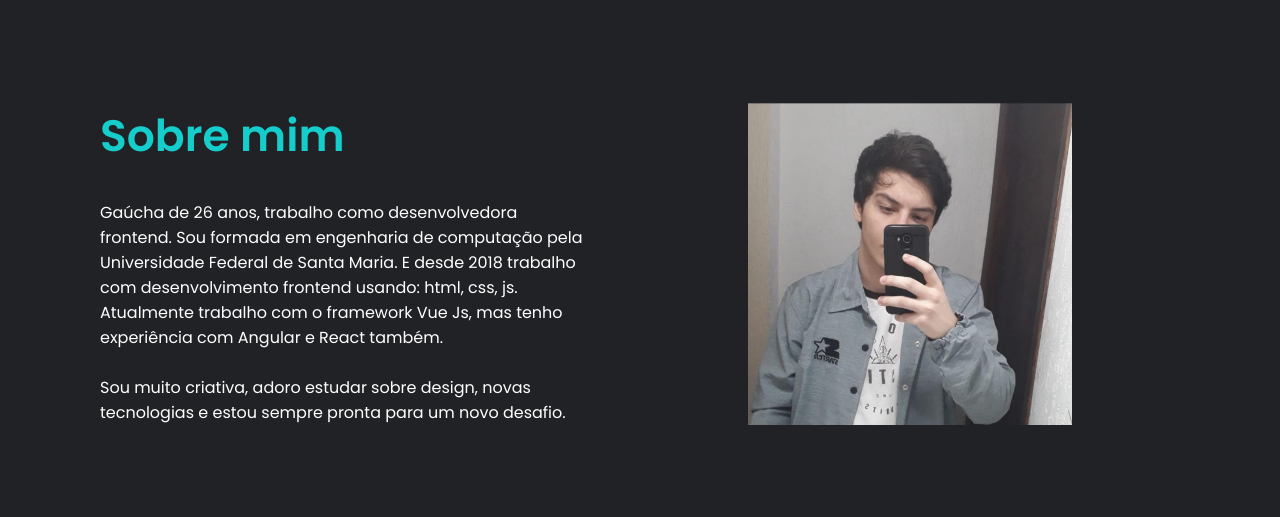
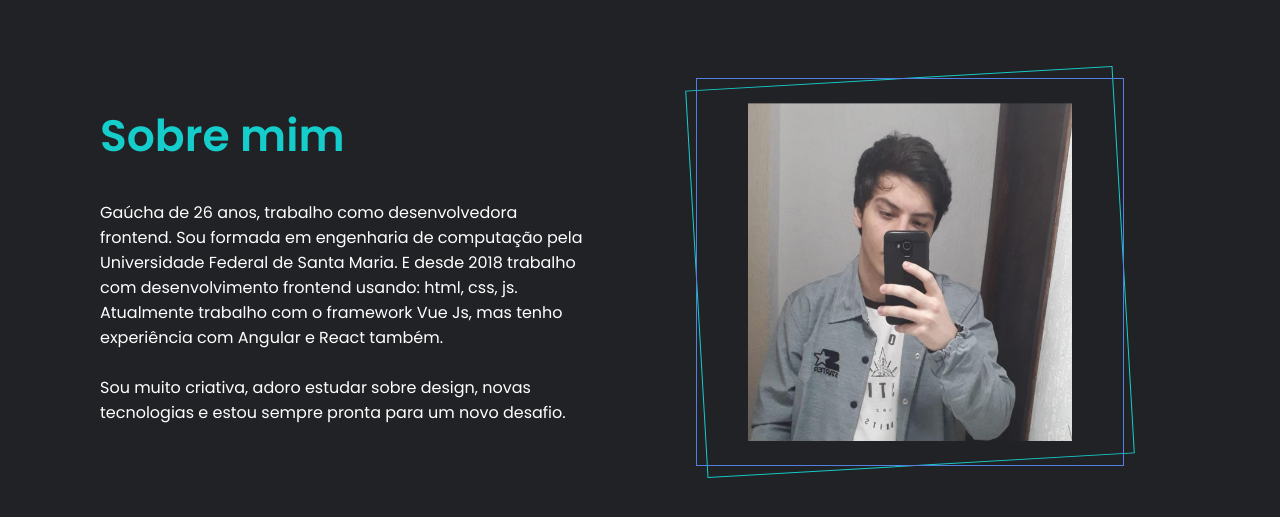
Before and after one commit to Arnxld/portfolio, a plain HTML site: page index.html in a window 1280 px wide. Shown: the part 797-1314 px from the top of the page. Drawn offline with nearby package versions, Linux system fonts and the light colour scheme.

Commit message:
added lines to about-me's img-container

```diff
--- a/index.html
+++ b/index.html
@@ -15,7 +15,7 @@
           <span>Pedro Arnold</span>
         </div>
         <h2>Hello,</h2>
-        <h1>I am Pedro Arnold</h1>
+        <h1 class="title-green ">I am Pedro Arnold</h1>
         <p>
           Desenvolvedor frontend há aproximadamente 1 ano (também conheço um
           pouco de backend). Adoro aprender coisas novas e trabalhar em equipe
@@ -50,6 +50,8 @@
         </p>
       </div>
       <div class="img-container">
+          <div class="line green"></div>
+          <div class="line purple"></div>
           <img src="/assets/profile.jpg" alt="Pedro Arnold">
       </div>
     </section>
--- a/style.css
+++ b/style.css
@@ -75,10 +75,6 @@ header .container .logo {
   display: none;
 }
 
-header .container h1 {
-  color: var(--green);
-}
-
 header .container button {
   margin-top: 40px;
 }
@@ -131,10 +127,26 @@ nav ul a svg {
 .about-me .img-container {
   width: 50%;
   text-align: center;
+  position: relative;
 }
 
 .about-me .img-container img {
   width: 60%;
+  height: 100%;
+}
+
+.about-me .img-container .line {
+  border: 1px solid var(--purple);
+  width: calc(70% + 50px);
+  height: calc(100% + 50px);
+  position: absolute;
+  top: -25px;
+  left: calc(50% - 70% / 2 - 25px);
+}
+
+.about-me .img-container .line.green {
+  transform: rotate(-3.3deg);
+  border: 1px solid var(--green);
 }
 
 /* RESPONSIVIDADE */
```
